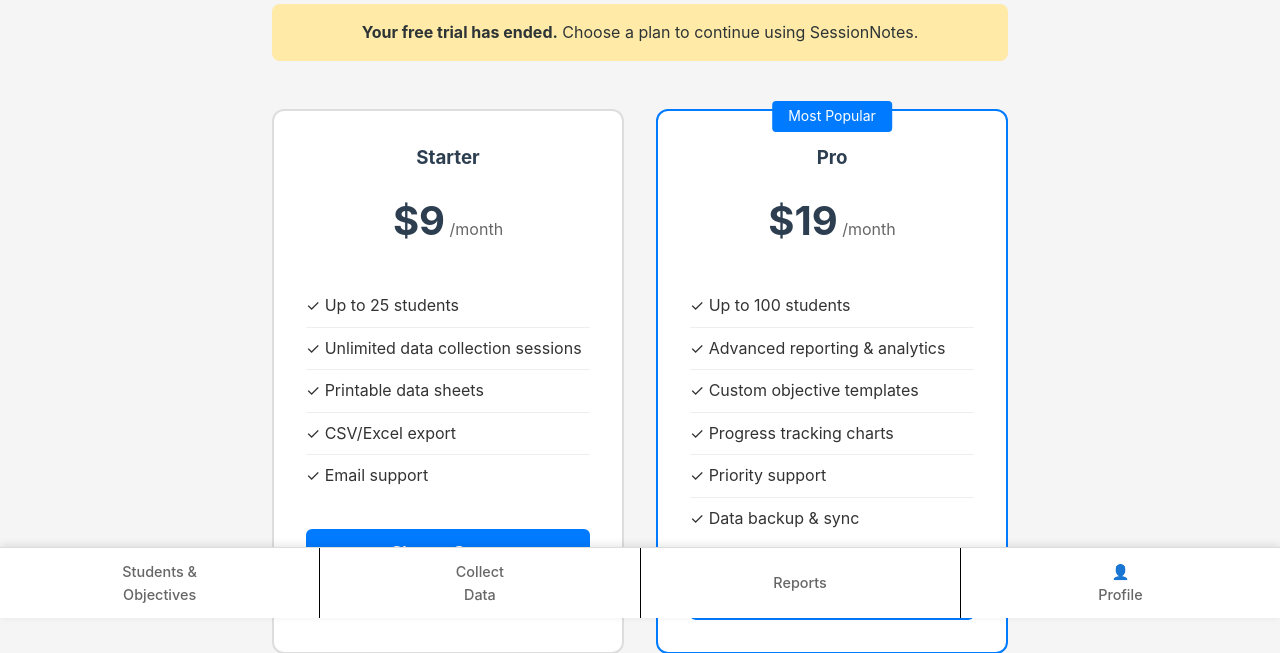
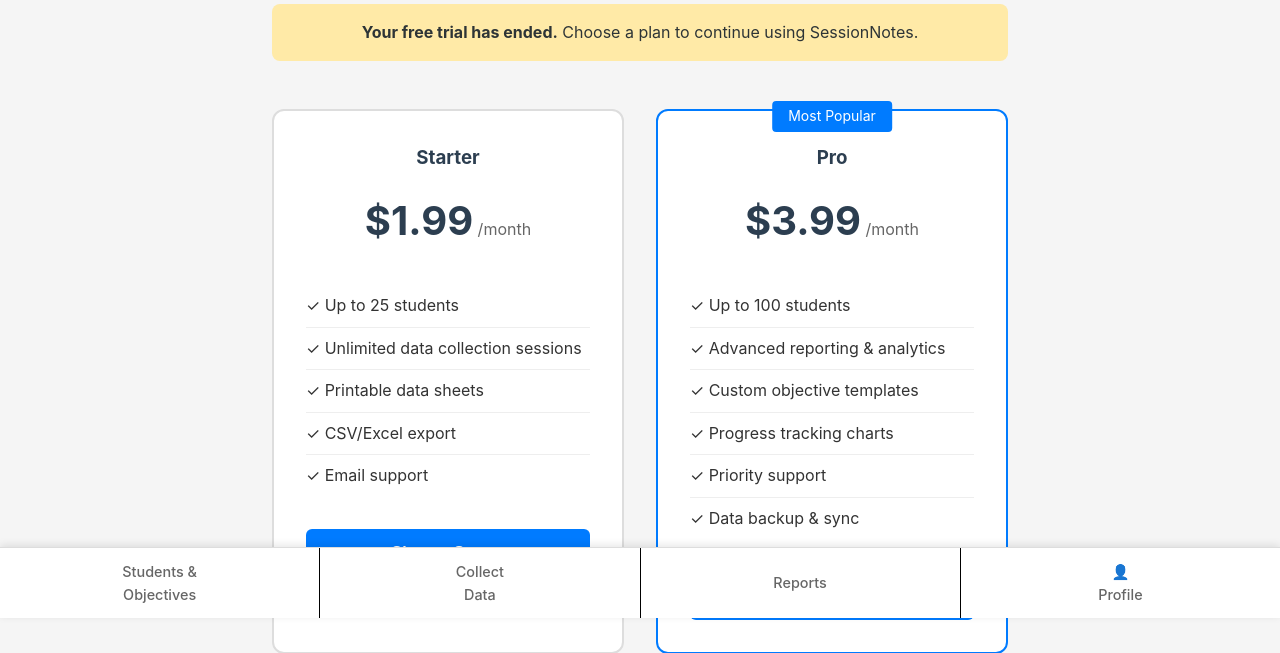
Before and after one commit to sethmansur/Session-notes, a Flask app: page /upgrade in a window 1280 px wide. Shown: the part 182-835 px from the top of the page. Run offline with Flask 3, Linux system fonts and the light colour scheme.

Commit message:
Update pricing tiers and information for various subscription plans
Updated pricing information in app.py for starter, pro, and team plans. Modified templates/upgrade.html to reflect new pricing for Starter and Pro tiers.

Replit-Commit-Author: Agent
Replit-Commit-Session-Id: dc246160-5cb3-42f5-8d69-55125622cbd6
Replit-Commit-Checkpoint-Type: intermediate_checkpoint
Replit-Commit-Screenshot-Url: https://storage.googleapis.com/screenshot-production-us-central1/cd4b8836-b17c-4834-badd-b6d676235031/dc246160-5cb3-42f5-8d69-55125622cbd6/tDwZ6gk

```diff
--- a/app.py
+++ b/app.py
@@ -209,10 +209,13 @@ def user_profile():
 def get_pricing_info(plan_type, billing_period='monthly', user_count=1):
     """Calculate pricing with discounts for different plan types"""
     base_prices = {
-        'individual_monthly': 2.99,
-        'individual_yearly': 24.99,  # ~17% savings vs monthly (2.99 * 12 = 35.88)
-        'team_monthly': 2.99,  # Base price before team discount
-        'team_yearly': 24.99   # Base price before team discount
+        'starter': 1.99,
+        'pro': 3.99,
+        'team': 39.00,  # Team plan with unlimited users
+        'individual_monthly': 1.99,  # Legacy support - maps to starter
+        'individual_yearly': 19.99,  # Legacy support
+        'team_monthly': 39.00,  # Legacy support - maps to team
+        'team_yearly': 390.00   # Legacy support - team yearly (10 months price)
     }
 
     base_price = base_prices.get(plan_type, base_prices['individual_monthly'])
--- a/templates/upgrade.html
+++ b/templates/upgrade.html
@@ -26,7 +26,7 @@
         <div class="pricing-card" style="border: 2px solid #ddd; border-radius: 12px; padding: 2rem; text-align: center; background: white;">
             <h3 style="color: #2c3e50; margin-bottom: 1rem;">Starter</h3>
             <div style="margin-bottom: 2rem;">
-                <span style="font-size: 2.5rem; font-weight: bold; color: #2c3e50;">$9</span>
+                <span style="font-size: 2.5rem; font-weight: bold; color: #2c3e50;">$1.99</span>
                 <span style="color: #666;">/month</span>
             </div>
             <ul style="list-style: none; padding: 0; margin-bottom: 2rem; text-align: left;">
@@ -44,7 +44,7 @@
             <div style="position: absolute; top: -10px; left: 50%; transform: translateX(-50%); background: #007bff; color: white; padding: 0.25rem 1rem; border-radius: 4px; font-size: 0.875rem;">Most Popular</div>
             <h3 style="color: #2c3e50; margin-bottom: 1rem;">Pro</h3>
             <div style="margin-bottom: 2rem;">
-                <span style="font-size: 2.5rem; font-weight: bold; color: #2c3e50;">$19</span>
+                <span style="font-size: 2.5rem; font-weight: bold; color: #2c3e50;">$3.99</span>
                 <span style="color: #666;">/month</span>
             </div>
             <ul style="list-style: none; padding: 0; margin-bottom: 2rem; text-align: left;">
```
